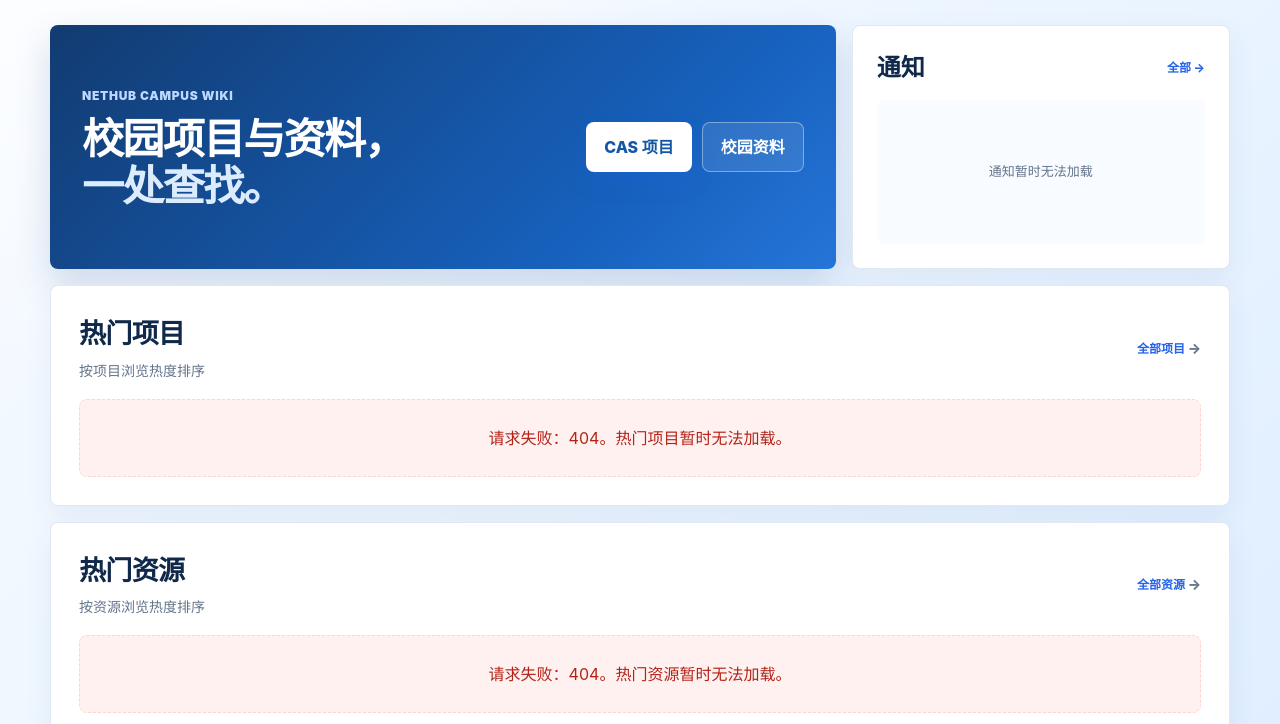
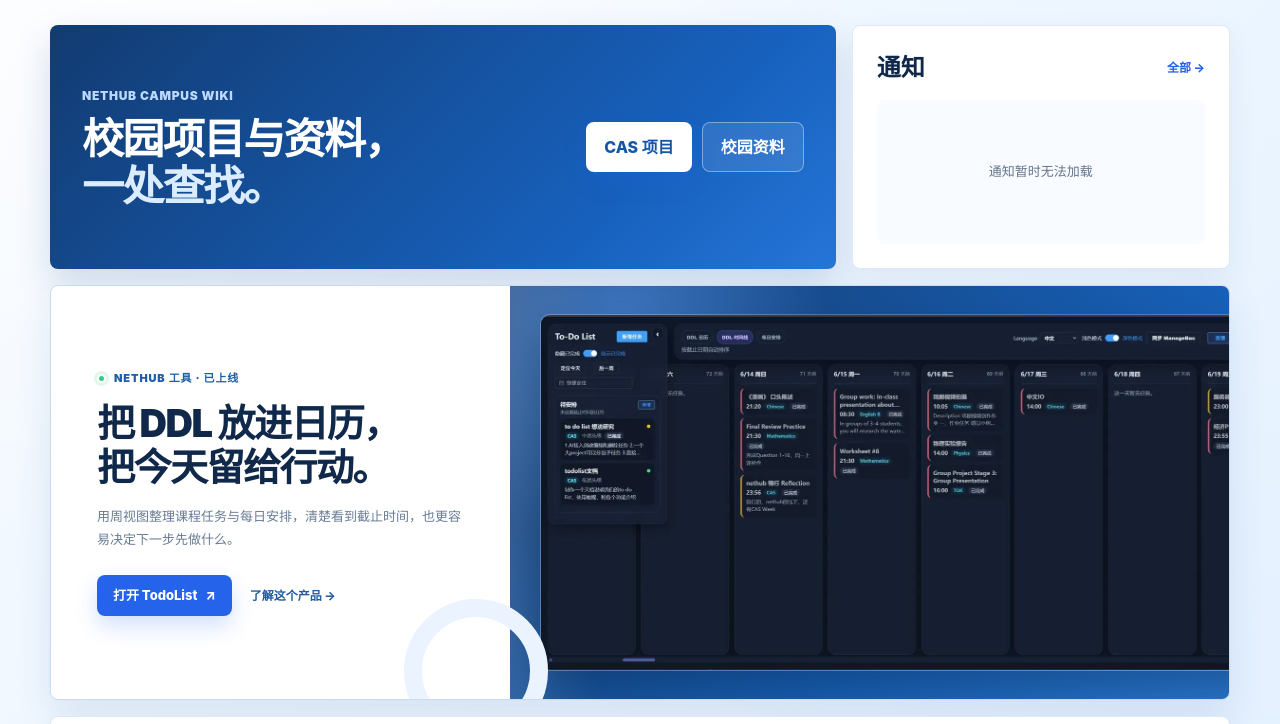
Before and after one commit to kuxiaowo/NetHub-Campus-Wiki, a plain HTML site: page public/index.html in a window 1280 px wide. Shown: the part 76-800 px from the top of the page. Drawn offline with Linux system fonts and the light colour scheme; no server answers.

Commit message:
Promote TodoList across homepage and about page

```diff
--- a/public/css/home.css
+++ b/public/css/home.css
@@ -170,6 +170,146 @@
   background: var(--surface-soft);
   color: var(--muted);
   font-size: 13px;
+}
+
+.home-todo-entry {
+  min-height: 286px;
+  display: grid;
+  grid-template-columns: minmax(300px, .78fr) minmax(0, 1.22fr);
+  overflow: hidden;
+  border: 1px solid #cadbf1;
+  border-radius: var(--radius);
+  background: #fff;
+  box-shadow: 0 16px 38px rgba(20, 72, 135, .11);
+}
+
+.home-todo-copy {
+  padding: clamp(30px, 4vw, 46px);
+  position: relative;
+  z-index: 1;
+  display: flex;
+  align-items: flex-start;
+  justify-content: center;
+  flex-direction: column;
+}
+
+.home-todo-copy::after {
+  content: "";
+  width: 108px;
+  height: 108px;
+  position: absolute;
+  right: -38px;
+  bottom: -44px;
+  z-index: -1;
+  border: 18px solid #eaf3ff;
+  border-radius: 50%;
+}
+
+.home-todo-label {
+  margin: 0 0 12px;
+  display: inline-flex;
+  align-items: center;
+  gap: 8px;
+  color: #1e5da9;
+  font-size: 11px;
+  font-weight: 900;
+  letter-spacing: .08em;
+  text-transform: uppercase;
+}
+
+.home-todo-label span {
+  width: 9px;
+  height: 9px;
+  display: inline-block;
+  border: 2px solid #fff;
+  border-radius: 50%;
+  background: #37c987;
+  box-shadow: 0 0 0 3px #dff8ec;
+}
+
+.home-todo-copy h2 {
+  margin: 0;
+  color: #102849;
+  font-size: clamp(28px, 3.2vw, 38px);
+  font-weight: 900;
+  letter-spacing: -.04em;
+  line-height: 1.18;
+}
+
+.home-todo-copy > p:not(.home-todo-label) {
+  max-width: 430px;
+  margin: 15px 0 0;
+  color: #687b94;
+  font-size: 13px;
+  line-height: 1.75;
+}
+
+.home-todo-actions {
+  margin-top: 24px;
+  display: flex;
+  align-items: center;
+  flex-wrap: wrap;
+  gap: 18px;
+}
+
+.home-todo-actions .button {
+  padding: 11px 16px;
+  gap: 8px;
+  font-size: 13px;
+}
+
+.home-todo-about {
+  color: #245b9d;
+  font-size: 12px;
+  font-weight: 850;
+}
+
+.home-todo-about:hover {
+  color: var(--primary);
+}
+
+.home-todo-preview {
+  min-width: 0;
+  min-height: 286px;
+  margin: 0;
+  padding: 28px 0 28px 28px;
+  position: relative;
+  display: flex;
+  align-items: center;
+  overflow: hidden;
+  background:
+    radial-gradient(circle at 15% 12%, rgba(91, 158, 244, .62), transparent 30%),
+    linear-gradient(135deg, #173d70 0%, #1760b7 62%, #2b79d3 100%);
+}
+
+.home-todo-preview::before {
+  content: "";
+  width: 88px;
+  height: 100%;
+  position: absolute;
+  left: 0;
+  top: 0;
+  background: linear-gradient(90deg, #fff 0%, rgba(255, 255, 255, 0) 100%);
+  opacity: .12;
+  pointer-events: none;
+}
+
+.home-todo-preview img {
+  width: 110%;
+  max-width: none;
+  height: auto;
+  display: block;
+  border: 1px solid rgba(255, 255, 255, .22);
+  border-right: 0;
+  border-radius: 10px 0 0 10px;
+  box-shadow: 0 20px 44px rgba(7, 25, 50, .34);
+  transform: translateX(2px);
+  transition: transform .28s ease;
+}
+
+.home-todo-preview:hover img,
+.home-todo-preview:focus-visible img {
+  transform: translateX(-5px) scale(1.025);
 }
 
 .home-popular-section {
@@ -406,6 +546,19 @@
     gap: 20px;
   }
 
+  .home-todo-entry {
+    grid-template-columns: 1fr;
+  }
+
+  .home-todo-preview {
+    min-height: 0;
+    padding: 24px 0 24px 24px;
+  }
+
+  .home-todo-preview img {
+    width: 108%;
+  }
+
   .home-popular-grid {
     grid-template-columns: 1fr;
   }
@@ -449,6 +602,29 @@
     min-height: 86px;
   }
 
+  .home-todo-copy {
+    padding: 27px 22px 30px;
+  }
+
+  .home-todo-copy h2 {
+    font-size: 29px;
+  }
+
+  .home-todo-actions {
+    width: 100%;
+    align-items: flex-start;
+    flex-direction: column;
+    gap: 13px;
+  }
+
+  .home-todo-actions .button {
+    width: 100%;
+  }
+
+  .home-todo-preview {
+    padding: 18px 0 18px 18px;
+  }
+
   .home-popular-section {
     padding: 22px;
   }
@@ -463,3 +639,9 @@
     gap: 10px;
   }
 }
+
+@media (prefers-reduced-motion: reduce) {
+  .home-todo-preview img {
+    transition: none;
+  }
+}
--- a/public/index.html
+++ b/public/index.html
@@ -5,14 +5,14 @@
   <meta name="viewport" content="width=device-width, initial-scale=1.0" />
   <meta property="og:site_name" content="NetHub Campus Wiki" />
   <meta property="og:title" content="NetHub Campus Wiki" />
-  <meta property="og:description" content="从 CAS 项目，到校园私信。" />
+  <meta property="og:description" content="从 CAS 项目、校园资料，到 TodoList 时间管理。" />
   <meta property="og:image" content="/og.png" />
   <meta name="twitter:card" content="summary_large_image" />
-  <meta name="description" content="发现 NetHub Campus Wiki 中的校园 CAS 项目、共享资源与活动影像。" />
+  <meta name="description" content="发现 NetHub Campus Wiki 中的校园 CAS 项目、共享资源、活动影像与 TodoList 时间管理工具。" />
   <title>首页 - NetHub Campus Wiki</title>
   <link rel="icon" type="image/png" sizes="32x32" href="/assets/nethub-favicon-32.png?v=3" />
   <link rel="stylesheet" href="/css/styles.css?v=project-logo1" />
-  <link rel="stylesheet" href="/css/home.css?v=home-project-photo1" />
+  <link rel="stylesheet" href="/css/home.css?v=home-todolist2" />
 </head>
 <body class="home-content">
   <header class="site-header">
@@ -57,6 +57,21 @@
         </ul>
       </section>
     </div>
+
+    <section class="home-todo-entry" aria-labelledby="homeTodoTitle">
+      <div class="home-todo-copy">
+        <p class="home-todo-label"><span aria-hidden="true"></span>NetHub 工具 · 已上线</p>
+        <h2 id="homeTodoTitle">把 DDL 放进日历，<br />把今天留给行动。</h2>
+        <p>用周视图整理课程任务与每日安排，清楚看到截止时间，也更容易决定下一步先做什么。</p>
+        <div class="home-todo-actions">
+          <a class="button" href="https://todolist.nethub.wiki" target="_blank" rel="noreferrer">打开 TodoList <span aria-hidden="true">↗</span></a>
+          <a class="home-todo-about" href="/about.html#our-work">了解这个产品 <span aria-hidden="true">→</span></a>
+        </div>
+      </div>
+      <a class="home-todo-preview" href="https://todolist.nethub.wiki" target="_blank" rel="noreferrer" aria-label="打开 NetHub TodoList">
+        <img src="/assets/about/todolist.webp" alt="NetHub TodoList 的深色周视图界面" width="1600" height="749" loading="lazy" />
+      </a>
+    </section>
 
     <section class="card home-popular-section" aria-labelledby="popularProjectsTitle">
       <div class="section-title with-control">
```
Also changed, not shown: public/about.html (+13 -9 lines), public/css/about.css (+47 -7 lines), 1 other file.
